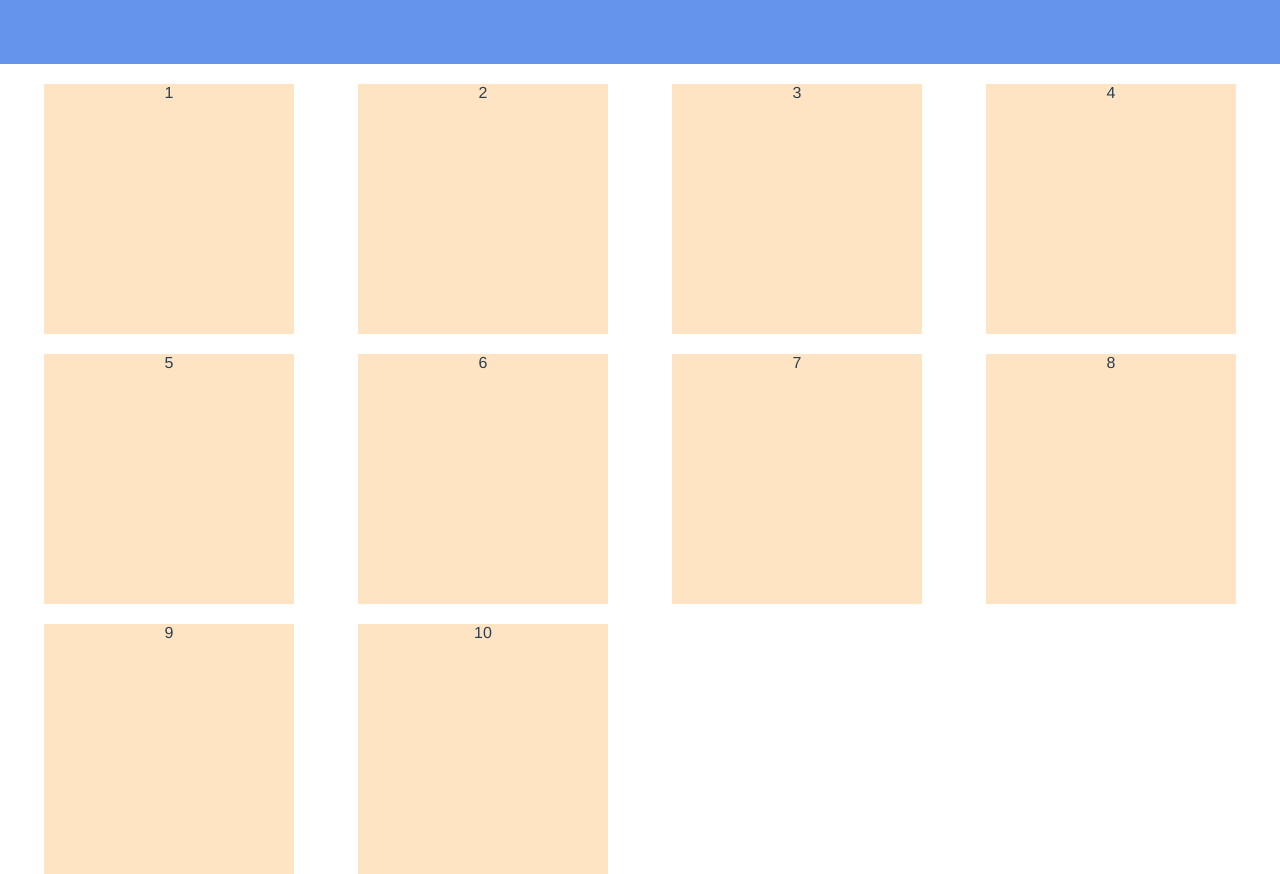
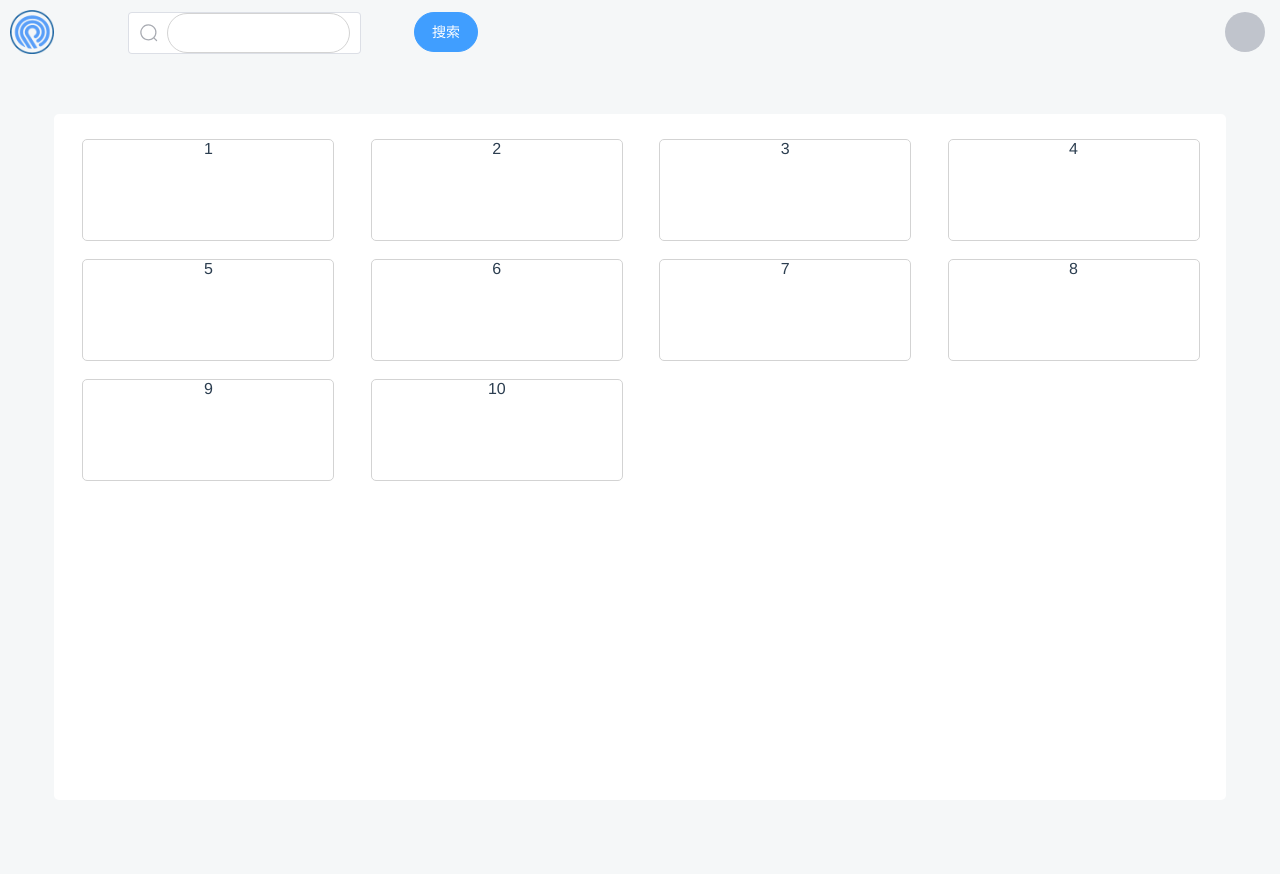
Before and after one commit to Future-Machine-Research-Institute/TumbleweedWebSide, a Vue app: page /home in a window 1280 px wide. After the commit the page ends 800 px from the top, so only its background shows below. Built offline with nearby package versions, Linux system fonts and the light colour scheme.

Commit message:
主页搭建

```diff
--- a/src/App.vue
+++ b/src/App.vue
@@ -23,6 +23,7 @@ html,body,#app{
   height: 100%;
   margin: auto;
   box-sizing: border-box;
+  background-color: rgb(245, 247, 248);
 }
 
 #app {
--- a/src/views/Home.vue
+++ b/src/views/Home.vue
@@ -1,5 +1,7 @@
 <template>
-    <div class = "head"></div>
+    <!-- <div class = "head"></div> -->
+    <home-head class = "head"></home-head>
+    <div class = "filter-bar"></div>
     <div class = "container">
         <div class = "item">1</div>
         <div class = "item">2</div>
@@ -16,7 +18,11 @@
 </template>
 
 <script>
+    import HomeHead from "./HomeHead.vue"
     export default {
+        components:{
+            HomeHead
+        },
         data() {
             return {
 
@@ -39,28 +45,53 @@
 .head {
     width: 100vw;
     height: 64px;
-    background-color: cornflowerblue;
+    /* background-color: cornflowerblue; */
+    /* background-color: rgb(236, 236, 236); */
+}
+
+.filter-bar {
+    width: 100vw;
+    height: 50px;
+    /* background-color: lightgrey; */
+
 }
 
 .container {
-    width: 100vw;
-    height: calc(100vh - 104px);
-    /* background-color: black; */
+    width: 90vw;
+    height: calc(100vh - 164px);
+    margin: 0 auto;
+    background-color: white;
     display: grid;
     justify-content: space-evenly;
     grid-template-columns: repeat(auto-fill, 250px);
-    grid-template-rows: repeat(auto-fill, 250px);
+    grid-template-rows: repeat(auto-fill, 100px);
     grid-gap: 20px;
     gap: 20px;
-    /* overflow: auto; */
-    padding-top: 20px;
-    padding-bottom: 20px;
+    overflow: auto;
+    padding-top: 25px;
+    padding-bottom: 25px;
+    padding-left: 10px;
+    padding-right: 10px;
+
+    -ms-overflow-style: none;
+    scrollbar-width: none;
+
+    /* border: 0.2px solid lightgray; */
+    border-radius: 5px;
 }
+
+.container::-webkit-scrollbar {
+    display:none;/*隐藏滚动条*/
+ }
 
 .item {
     width: 250px;
-    height: 250px;
-    background-color: bisque;
+    height: 100px;
+    /* background-color: bisque; */
+    background-color: white;
+    border-radius: 5px;
+    border: 0.2px solid lightgray;
+    /* box-shadow: 0 0 30px #DCDFE6; */
 }
 
 
--- /dev/null
+++ b/src/views/HomeHead.vue
@@ -0,0 +1,90 @@
+<template>
+    <div id = "container">
+        <el-image class = "logo-image" :src = "logoUrl" ></el-image>
+        <el-input class = "search-input" type = "text" v-model = "searchString" >
+            <template #prefix>
+                <el-icon class = "el-input__icon" :size = "20" ><search /></el-icon>
+            </template>
+        </el-input>
+        <el-button class = "search-button" type="primary" round >搜索</el-button>
+        <el-avatar class = "user-avatar" ></el-avatar>
+    </div>
+</template>
+
+<script>
+    import { UserFilled, Search } from '@element-plus/icons-vue'
+    export default {
+        components: {
+            UserFilled,
+            Search
+        },
+        data() {
+            return {
+                searchString: "",
+                logoUrl: new URL('.././assets/homeLogo.png', import.meta.url).href
+            }
+        },
+        //生命周期 - 创建完成,访问当前this实例
+        created() {
+
+        },
+        //生命周期 - 挂载完成,访问DOM元素
+        mounted() {
+
+        }
+    }
+</script>
+
+<style scoped>
+/* @import url(); 引入css类 */
+
+.container {
+    width: 100%;
+    height: 100%;
+    margin: 0 auto;
+}
+
+.logo-image {
+    width: 44px;
+    height: 44px;
+    display: block;
+    float: left;
+    position: absolute;
+    top: 10px;
+    left: 10px;
+}
+
+.search-input {
+    width: 25%;
+    display: block;
+    position: absolute;
+    top: 12px;
+    left: 84px;
+}
+
+.search-input :deep(.el-input__inner) {
+    height: 40px;
+    border: 0.2px solid lightgray;
+    border-radius: 20px;
+}
+
+.search-button {
+    width: 5%;
+    height: 40px;
+    display: block;
+    position: absolute;
+    top: 12px;
+    left: calc(25% + 94px);
+    min-width: 60px;
+}
+
+.user-avatar {
+    width: 40px;
+    height: 40px;
+    display: block;
+    position: absolute;
+    top: 12px;
+    right: 15px;
+}
+
+</style>
```
Also changed, not shown: src/assets/homeLogo.png (added).
